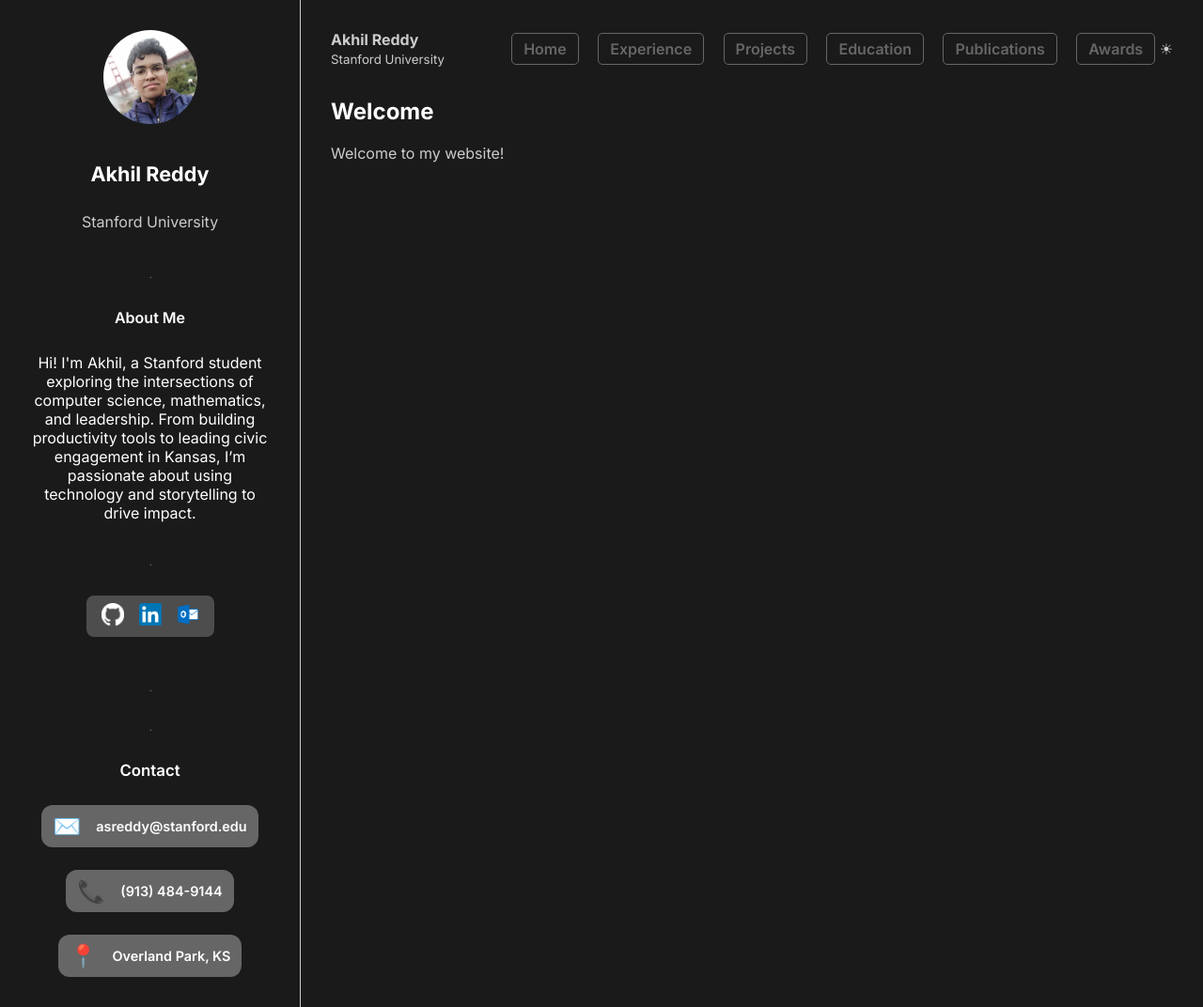
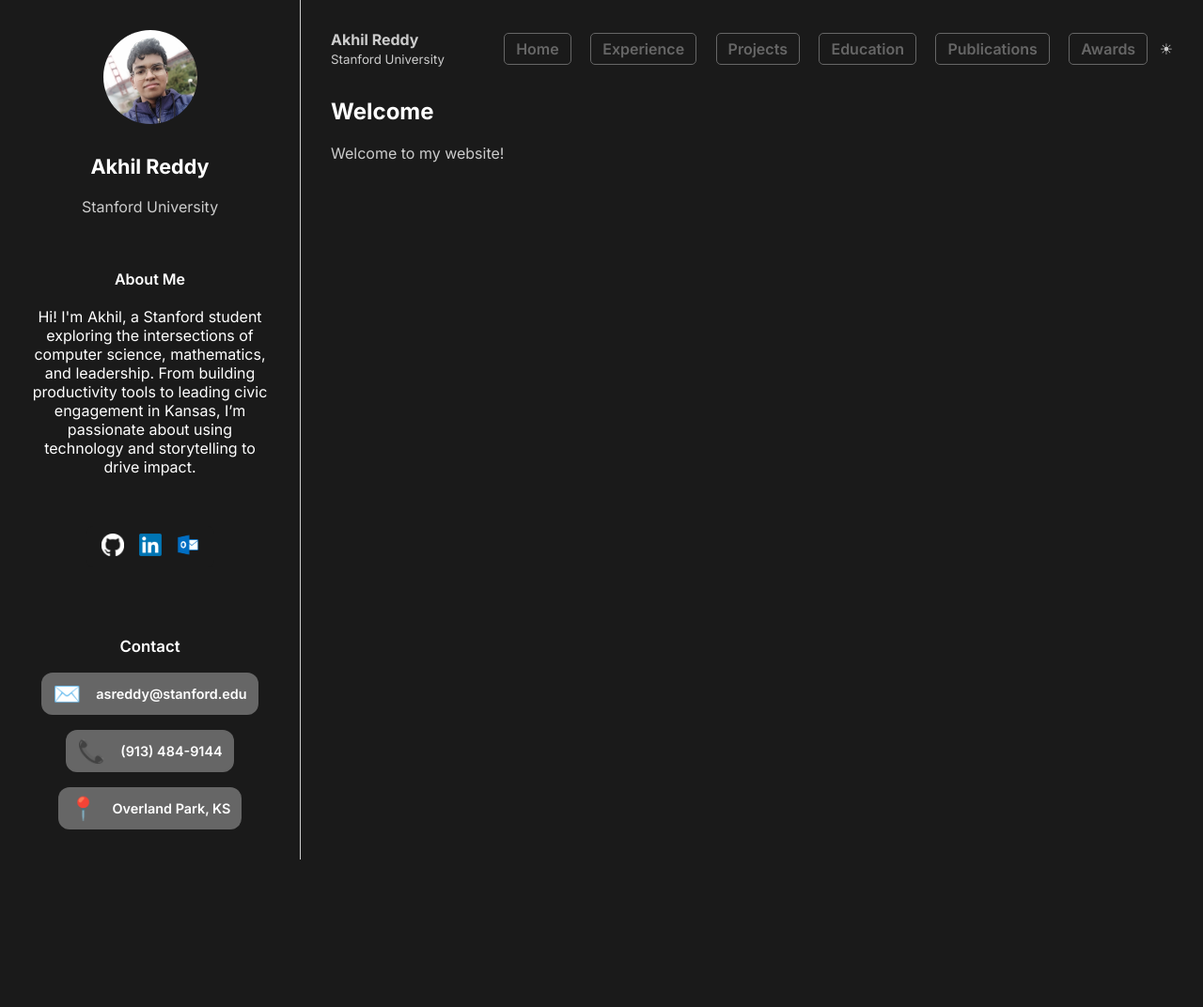
Before and after one commit to akhil-reddy-13/akhil-reddy-13.github.io, a plain HTML site: page index.html in a window 1280 px wide. Shown: the whole page at 94% size. After the commit the page ends 915 px from the top, so only its background shows below. Drawn offline with Linux system fonts and the light colour scheme.

Commit message:
Update site with improved design

```diff
--- a/index.html
+++ b/index.html
@@ -56,7 +56,7 @@
       border-right: 1px solid #ccc;
       display: flex;
       flex-direction: column;
-      gap: 1.5rem;
+      gap: 1rem;
       align-items: center;
       text-align: center;
     }
@@ -103,8 +103,8 @@
       display: flex;
       justify-content: center;
       gap: 1rem;
-      margin-bottom: 1.5rem;
-      background-color: var(--accent-hover);
+      margin-bottom: 0.5rem;
+      background-color: #1a1a1a;
       padding: 0.5rem 1rem;
       border-radius: 8px;
     }
@@ -129,6 +129,11 @@
     nav a:hover {
       background-color: var(--accent-hover);
       color: var(--fg);
+    }
+    #theme-icon {
+      margin-left: 0.5rem;
+      cursor: pointer;
+      user-select: none;
     }
     .tab-content {
       display: none;
@@ -179,9 +184,10 @@
       color: var(--fg);
     }
     hr {
-      margin-top: 0.5rem;
-      margin-bottom: 0.5rem;
-      border-color: var(--accent);
+      margin-top: 0.25rem;
+      margin-bottom: 0.25rem;
+      border: none;
+      border-top: 1px solid var(--accent);
     }
   </style>
 </head>
@@ -211,7 +217,7 @@
     </div>
     <hr />
     <hr />
-    <div style="color: var(--fg); font-weight:600; margin-bottom:0.2rem; font-size:1.05rem;">Contact</div>
+    <div style="color: var(--fg); font-weight:600; margin-bottom:0.1rem; font-size:1.05rem;">Contact</div>
     <div class="contact-box">
       <span class="contact-icon">✉️</span>
       <div>asreddy@stanford.edu</div>
```
